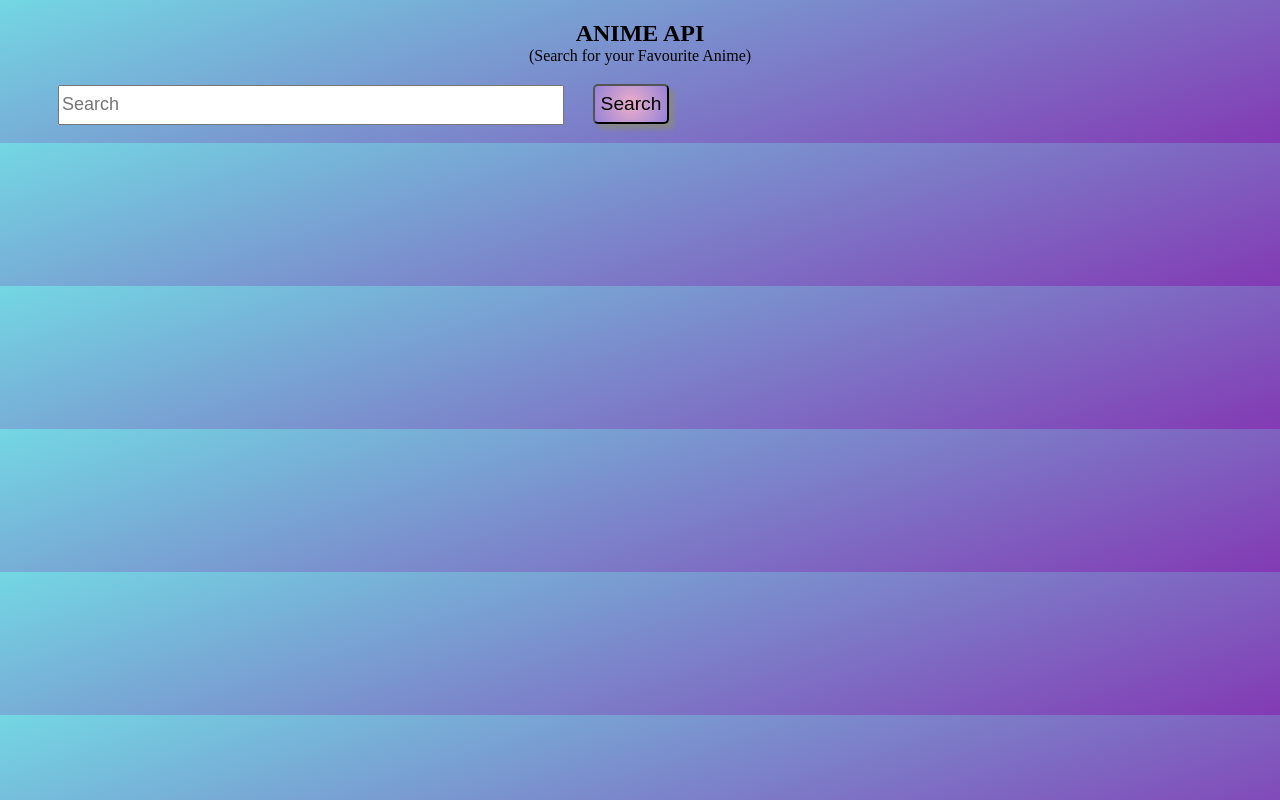
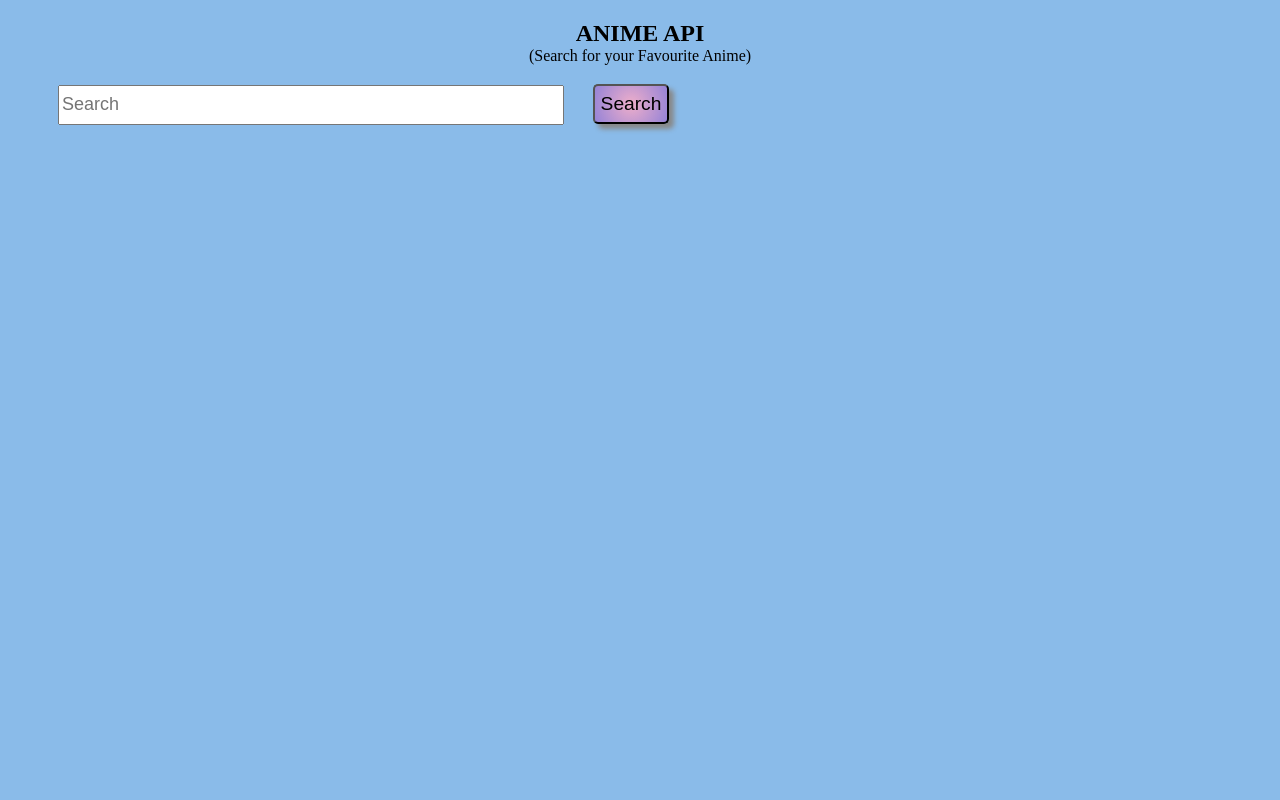
Before and after one commit to amruteshdevadas/AnimeAPI, a plain HTML site: page index.html in a window 1280 px wide. Drawn offline with nearby package versions, Linux system fonts and the light colour scheme.

Commit message:
Background color updated

```diff
--- a/style.css
+++ b/style.css
@@ -7,8 +7,7 @@
 
 }
 body{
-    background: rgb(131,58,180);
-background: linear-gradient(342deg, rgba(131,58,180,1) 0%, rgba(115,215,227,1) 100%);
+      background: rgb(138, 187, 233);
 font-family:'Times New Roman', Times, serif;
 }
 .container{
```
